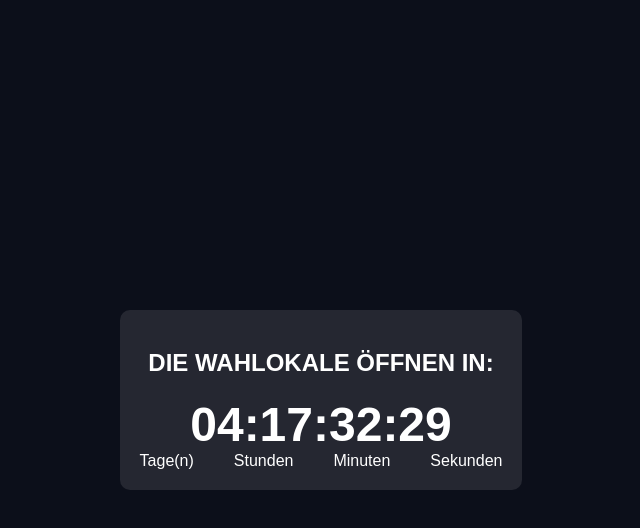
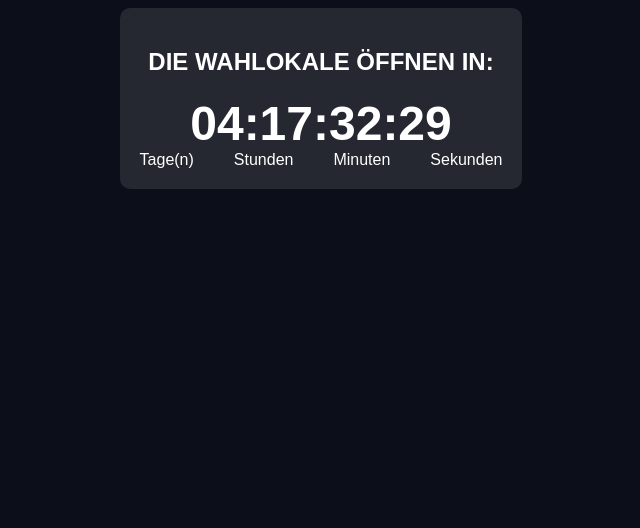
Before and after one commit to kfman/countdown, a plain HTML site: page index.html in a window 1280 px wide. Shown: the whole page, without its empty margins (319-959 px from the left). Drawn offline with Linux system fonts and the light colour scheme.

Commit message:
Update index.html

```diff
--- a/index.html
+++ b/index.html
@@ -1,8 +1,6 @@
 <!DOCTYPE html>
 <html lang="de">
 <head>
-    <meta charset="UTF-8">
-    <meta name="viewport" content="width=device-width, initial-scale=1.0">
     <title>Countdown Timer</title>
     <style>
         body {
@@ -14,8 +12,6 @@
             flex-direction: column;
             align-items: center;
             justify-content: center;
-            height: 100vh;
-            margin: 0;
         }
         .container {
             background: rgba(255, 255, 255, 0.1);
```
